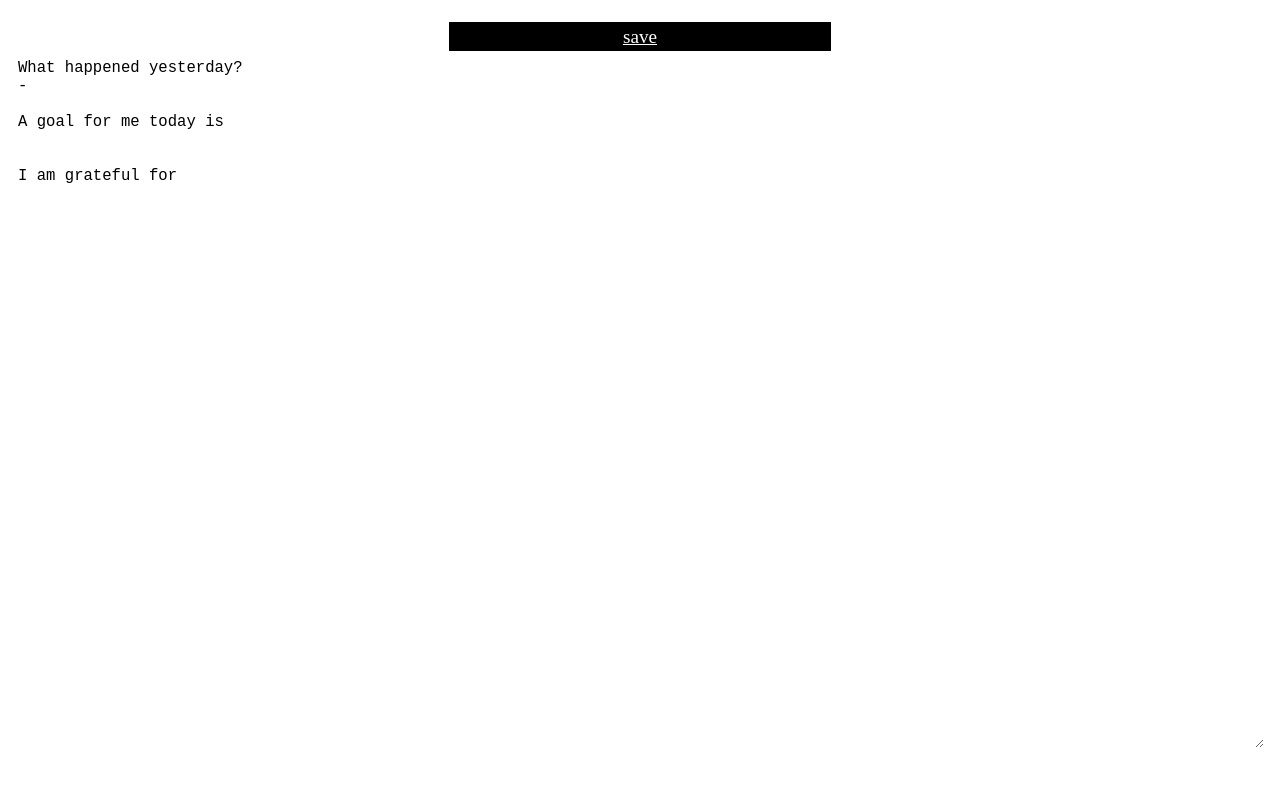
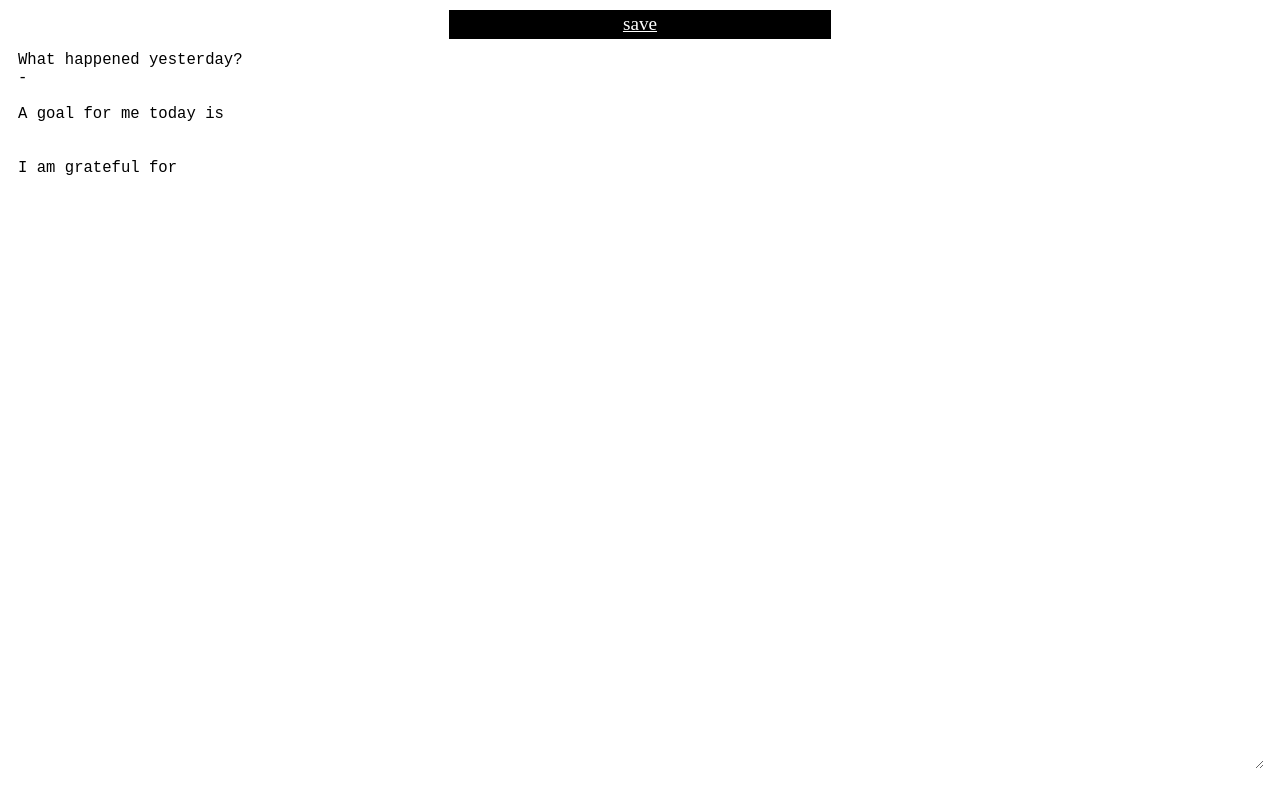
Before and after one commit to foopod/zenjournal, a plain HTML site: page index.html in a window 1280 px wide. Both pictures are taken after a click on the link "today". Drawn offline with Linux system fonts and the light colour scheme.

Commit message:
better spacing

```diff
--- a/index.html
+++ b/index.html
@@ -5,7 +5,7 @@
         <style>
             body{
                 margin:0;
-                padding:1em;
+                padding:0 1em;
             }
             #topbar, #settingsBar{
                 display: flex;
@@ -19,7 +19,7 @@
                 padding:0.2em;
                 width: 30%;
                 text-align: center;
-                margin:0.3em
+                margin:0.5em
             }
             #menu{
                 display: flex;
```
